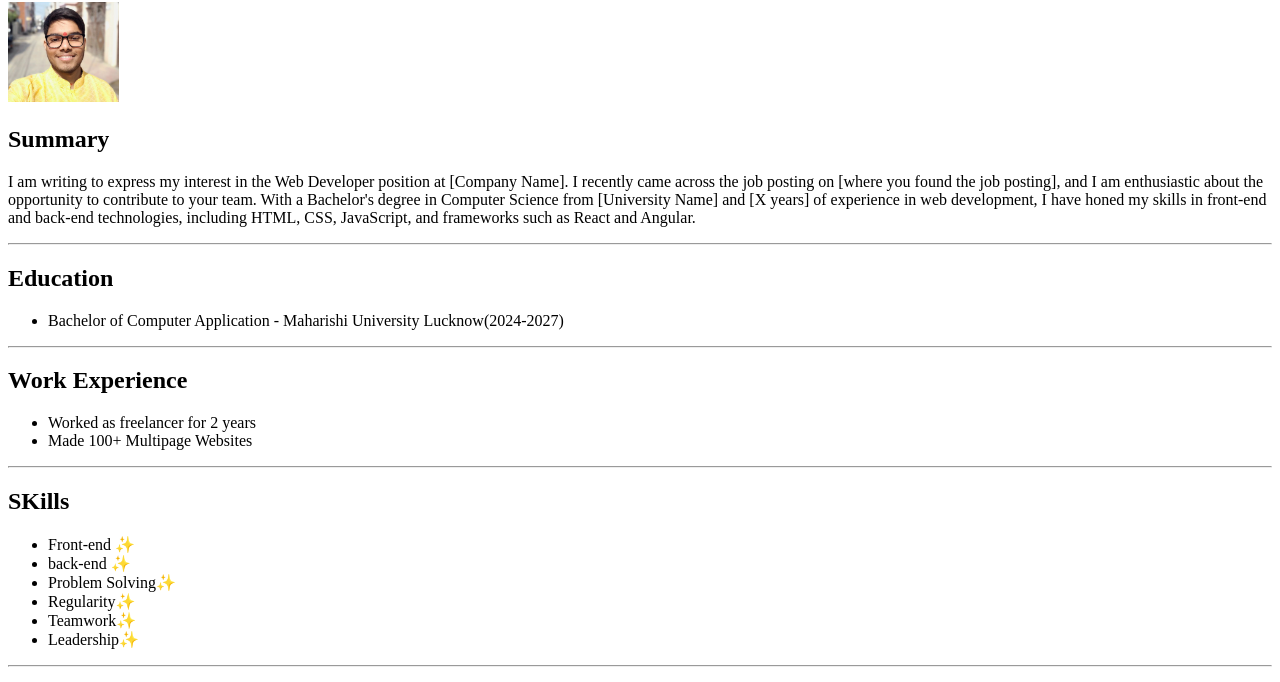
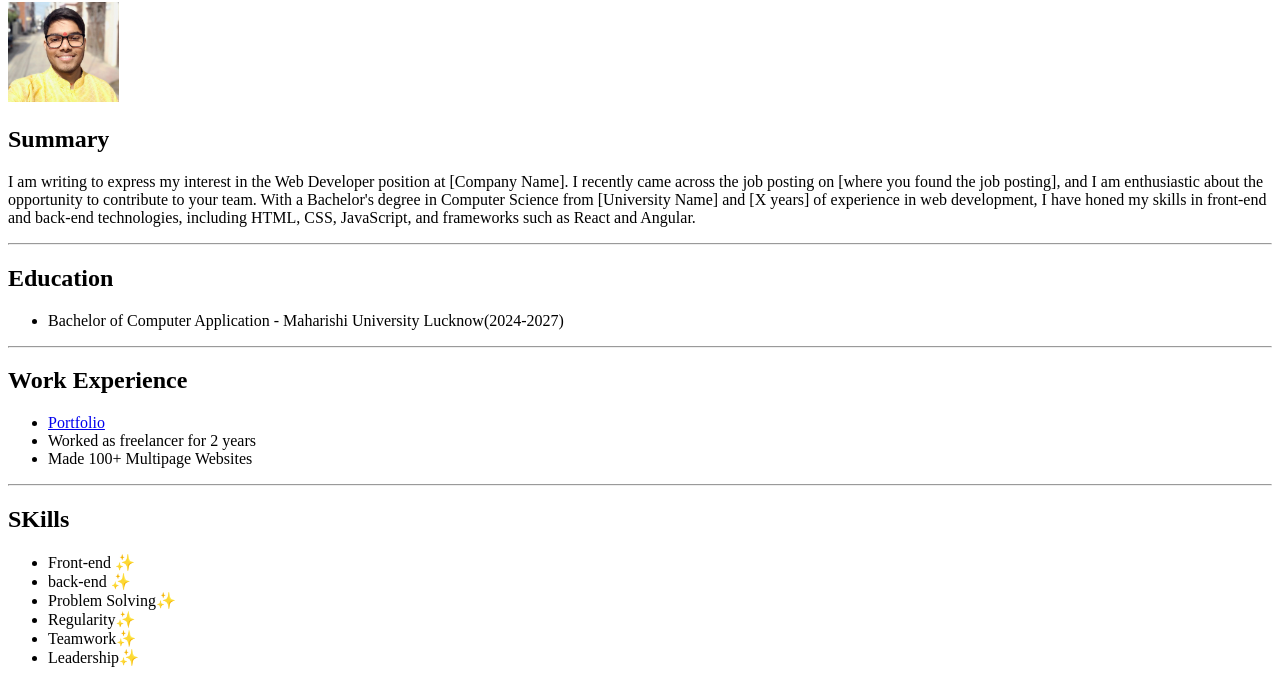
Before and after one commit to coypgamers/Resume, a plain HTML site: page index.html in a window 1280 px wide. Shown: the part 78-760 px from the top of the page. Drawn offline with Linux system fonts and the light colour scheme.

Commit message:
Update index.html

```diff
--- a/index.html
+++ b/index.html
@@ -17,7 +17,8 @@
       <ul><li>Bachelor of Computer Application - Maharishi University Lucknow(2024-2027)</li></ul>
    <hr />
     <h2>Work Experience</h2>
-        <ul><li>Worked as freelancer for 2 years </li>
+        <ul><li><a href="https://coypgamers.github.io/html-Portfolio/">Portfolio</a></li>
+            <li>Worked as freelancer for 2 years </li>
             <li>Made 100+ Multipage Websites</li>
         </ul>
         <hr />
```
